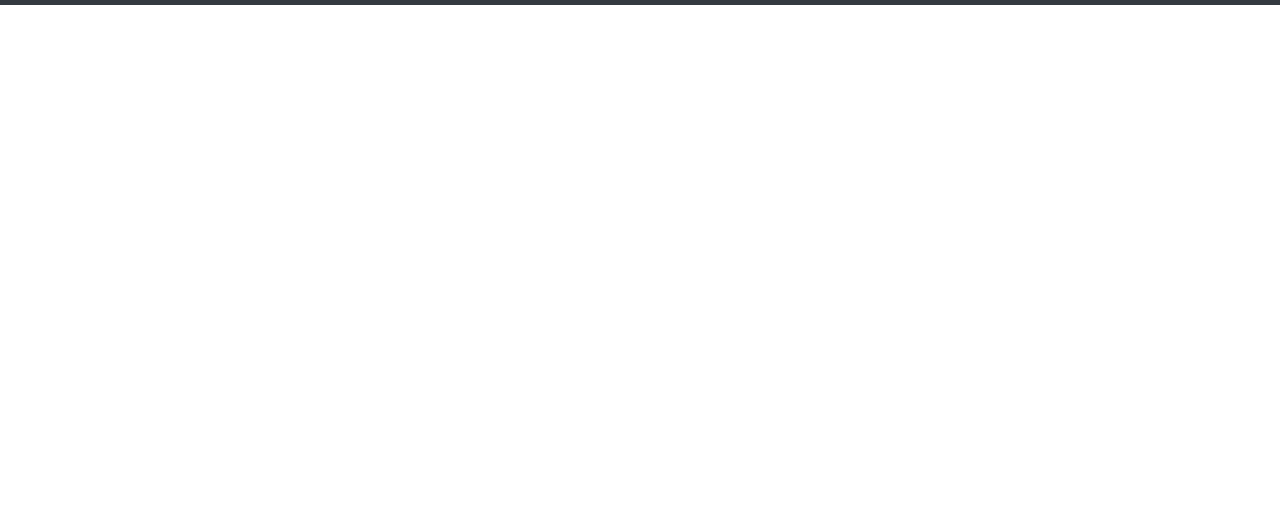
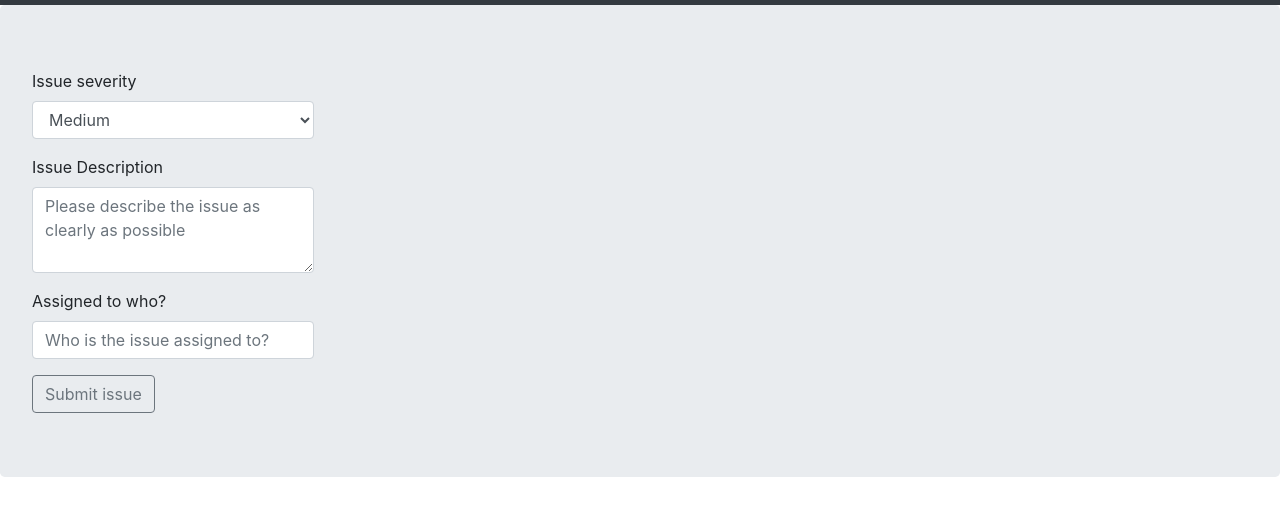
Before and after one commit to ekikoh/support-ticket-system, a plain HTML site: page index.html in a window 1280 px wide. Shown: the part 51-566 px from the top of the page. Drawn offline with nearby package versions, Linux system fonts and the light colour scheme.

Commit message:
Changed layout

```diff
--- a/index.html
+++ b/index.html
@@ -9,10 +9,42 @@
 </head>
 <body>
 
-    <nav class="navbar navbar-expand-md navbar-dark bg-dark fixed-top">
+    <nav class="navbar navbar-expand-md navbar-dark bg-dark">
         <a class="navbar-brand" href="#"> simple SUPPORT TICKET SYSTEM </a>
 
     </nav>
 
+<div class="jumbotron">
+    <div class="row">
+        <div class="col-3">
+        <form>
+                <div class="form-group">
+                  <label for="i_severity">Issue severity</label>
+                  <select class="form-control" id="issueSeverity">
+                    <option>Medium</option>
+                    <option>Low</option>
+                    <option>High</option>
+                  </select>
+                </div>
+
+                <div class="form-group">
+                  <label for="i_description">Issue Description</label>
+                  <textarea placeholder="Please describe the issue as clearly as possible" class="form-control" id="issueDescription" rows="3"></textarea>
+                </div>
+
+                <div class="form-group">
+                        <label for="i_assignedTo">Assigned to who?</label>
+                        <input type="text" class="form-control" id="issueAssigned" placeholder="Who is the issue assigned to?">
+                </div>
+
+                <button type="button" class="btn btn-outline-secondary">Submit issue</button>
+
+              </form>
+
+
+        </div>
+    </div>
+
+</div>
 </body>
 </html>
```
